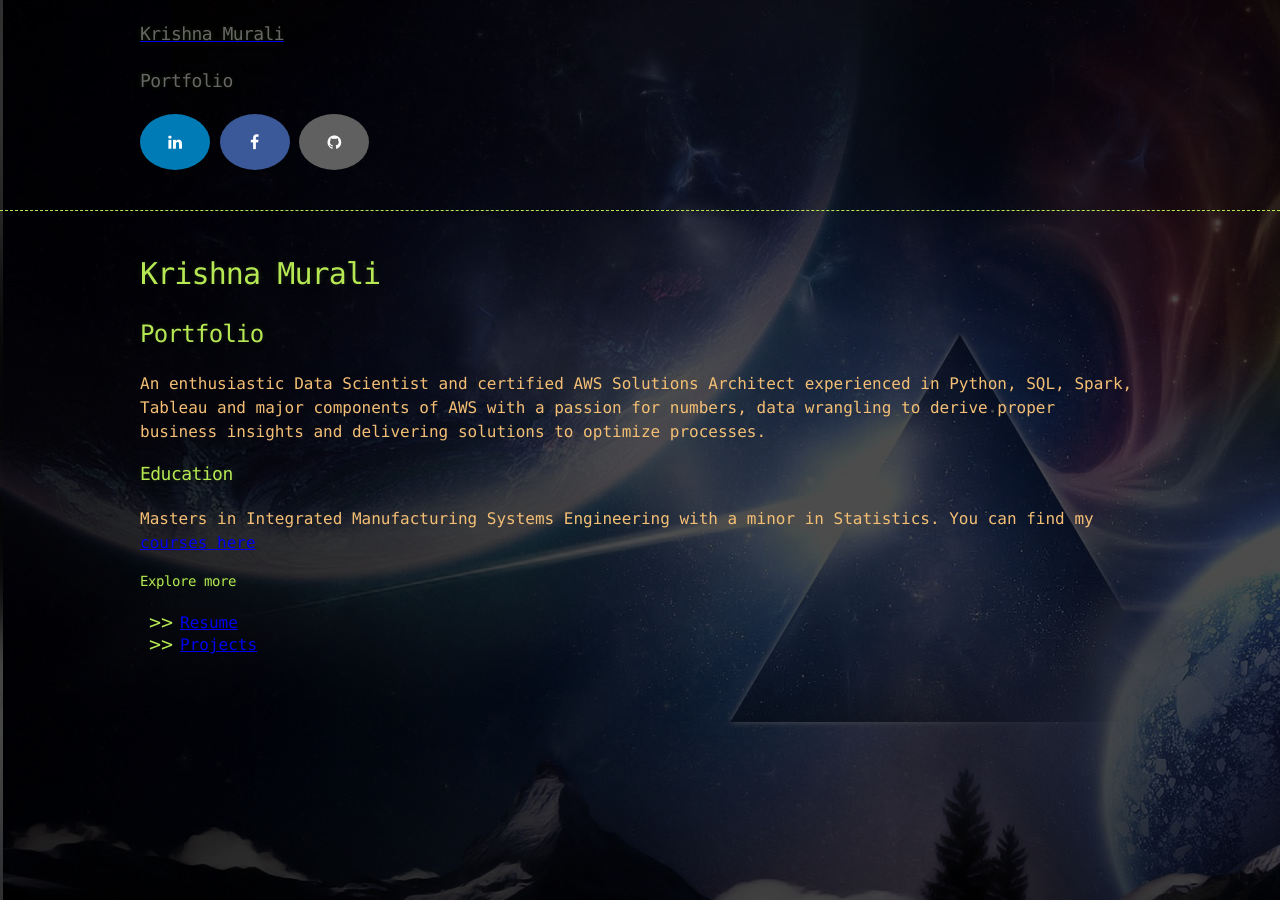
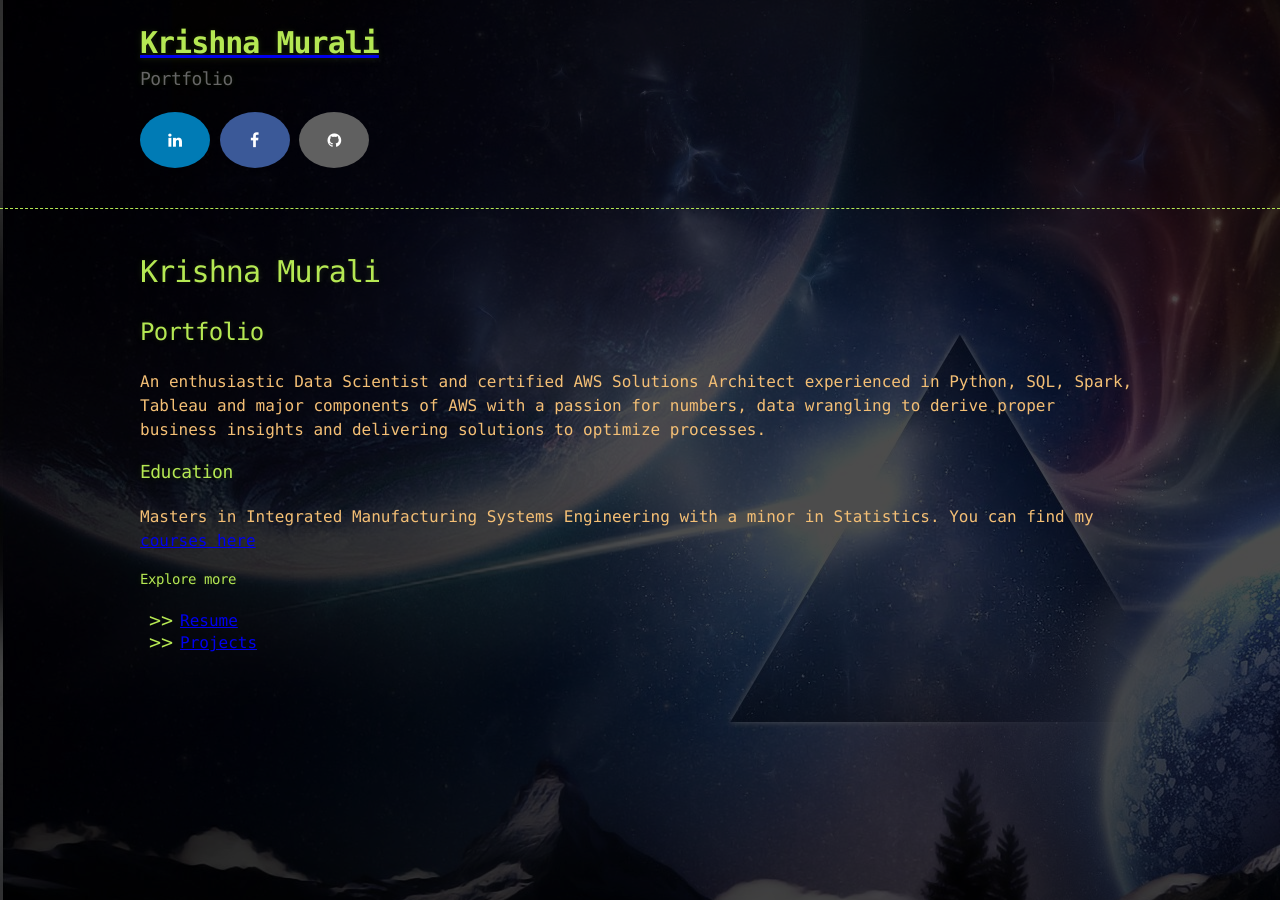
Before and after one commit to KrishnaMurali177/KrishnaMurali177.github.io, a Jekyll site: the page built from index.md, in a window 1280 px wide. Built offline with Jekyll 4.4.1, drawn with Linux system fonts in a browser that asks for light colours; our own code applies the rules of GitHub Pages for plain Markdown files.

```diff
--- a/_layouts/default.html
+++ b/_layouts/default.html
@@ -16,7 +16,7 @@
     <header>
       <div class="container">
         <a href="https://krishnamurali177.github.io/">
-          <h2>Krishna Murali</h2>
+          <h1>Krishna Murali</h1>
         </a>
         <h2>Portfolio</h2>
 
```
